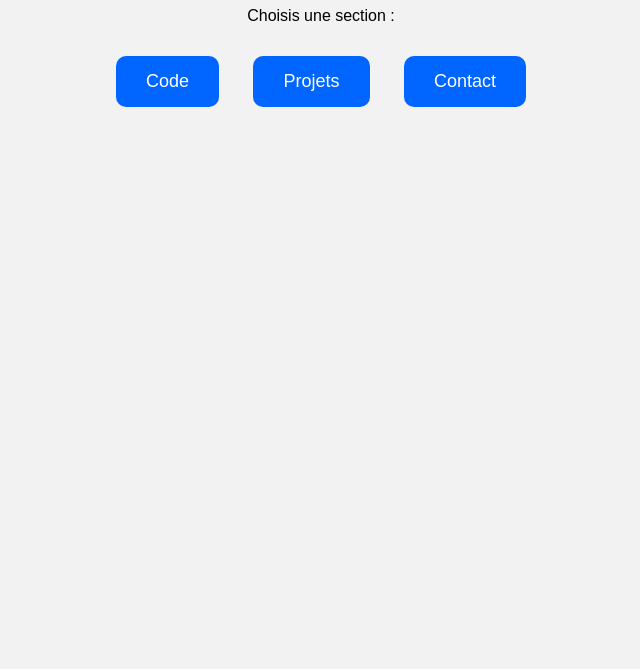
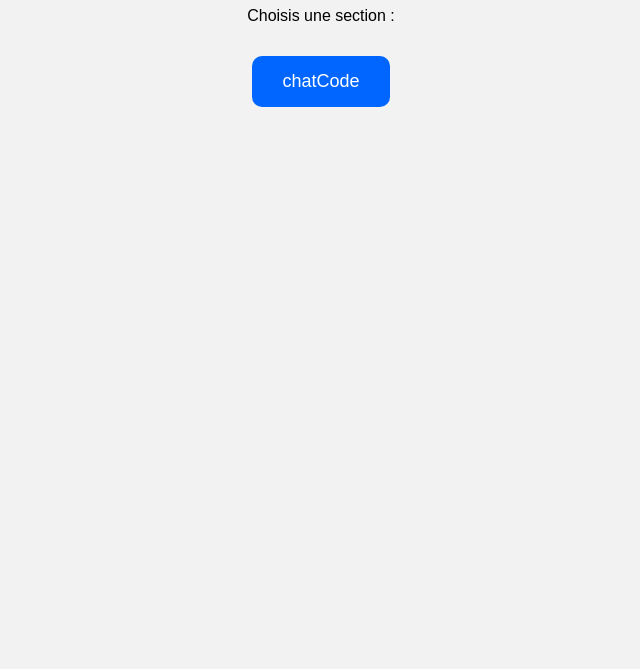
Before and after one commit to thesitecreator/thesitecreator.github.io, a plain HTML site: page index.html in a window 1280 px wide. Shown: the part 131-800 px from the top of the page, without its empty margins (319-959 px from the left). Drawn offline with Linux system fonts and the light colour scheme.

Commit message:
Update index.html

```diff
--- a/index.html
+++ b/index.html
@@ -39,11 +39,7 @@
     <h1>Bienvenue sur mon site</h1>
     <p>Choisis une section :</p>
 
-    <a class="bouton" href="/code">Code</a>
-
-    <a class="bouton" href="/projets">Projets</a>
-
-    <a class="bouton" href="/contact">Contact</a>
+    <a class="bouton" href="/chatcode">chatCode</a>
 
 </body>
 </html>
```
